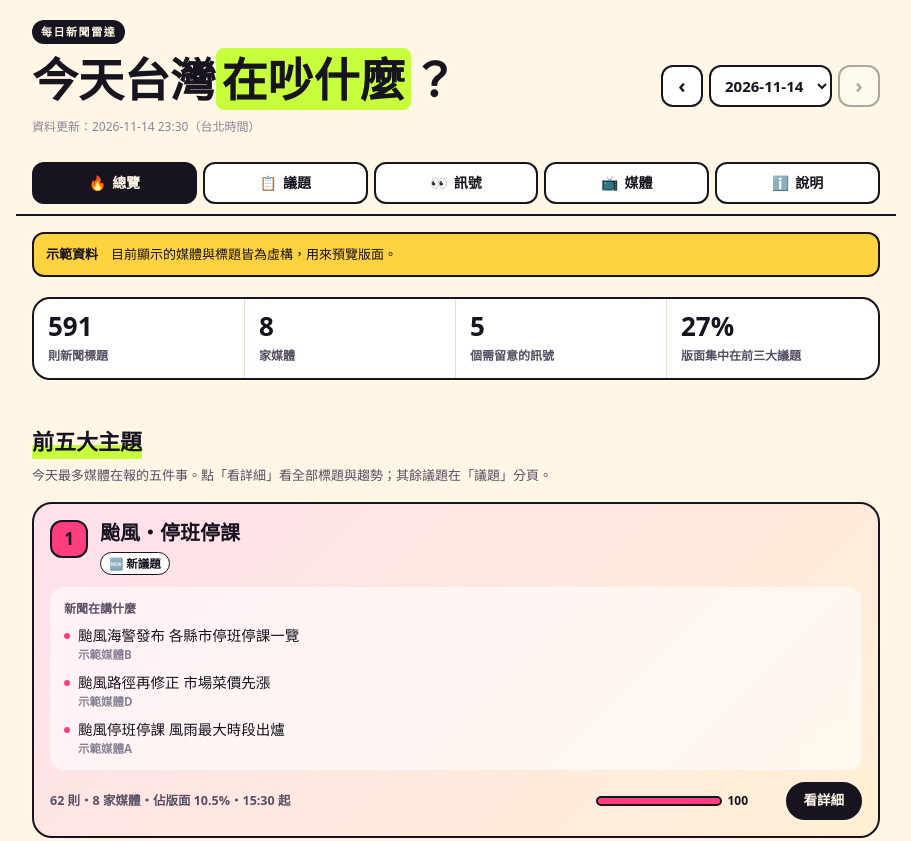
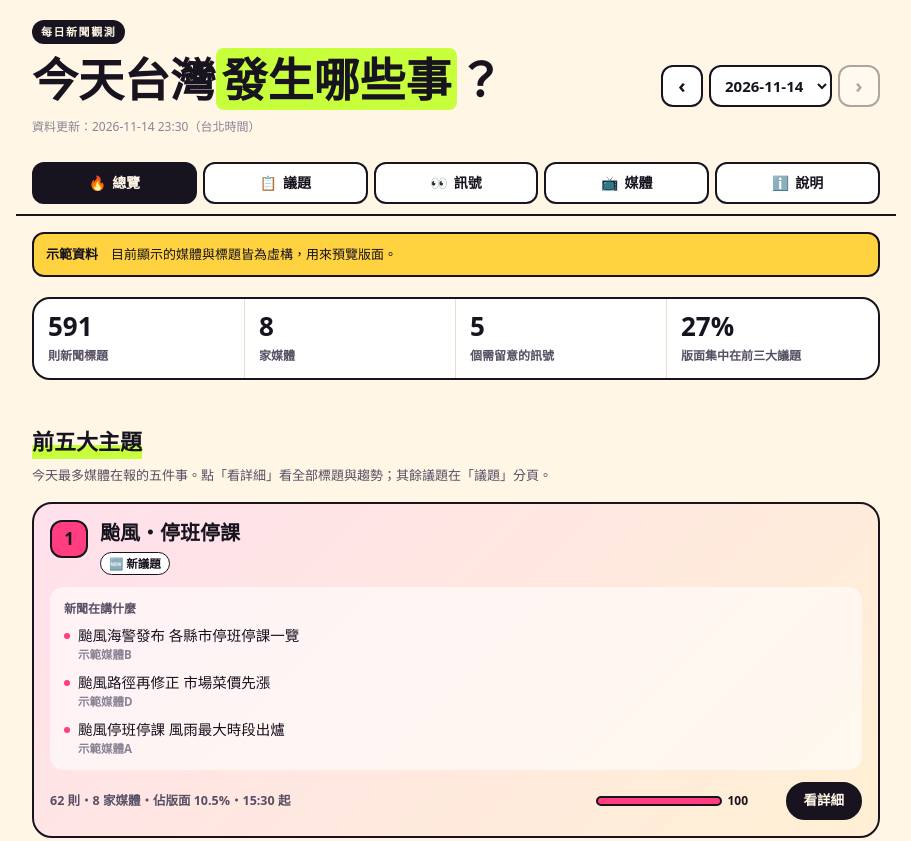
Before and after one commit to JhuoQing/TEST, a plain HTML site: page index.html in a window 1280 px wide. Shown: the top 841 px of the page, without its empty margins (184-1095 px from the left). Drawn offline with Linux system fonts and the light colour scheme; no server answers.

Commit message:
Update index.html

```diff
--- a/index.html
+++ b/index.html
@@ -14,8 +14,8 @@
 <div class="viz-root">
   <header class="top">
     <div class="brand">
-      <p class="eyebrow">每日新聞雷達</p>
-      <h1>今天台灣<mark>在吵什麼</mark>？</h1>
+      <p class="eyebrow">每日新聞觀測</p>
+      <h1>今天台灣<mark>發生哪些事</mark>？</h1>
     </div>
     <div class="tools">
       <button id="open-report" class="report-btn" type="button" hidden>📰 一分鐘看懂今天</button>
```
